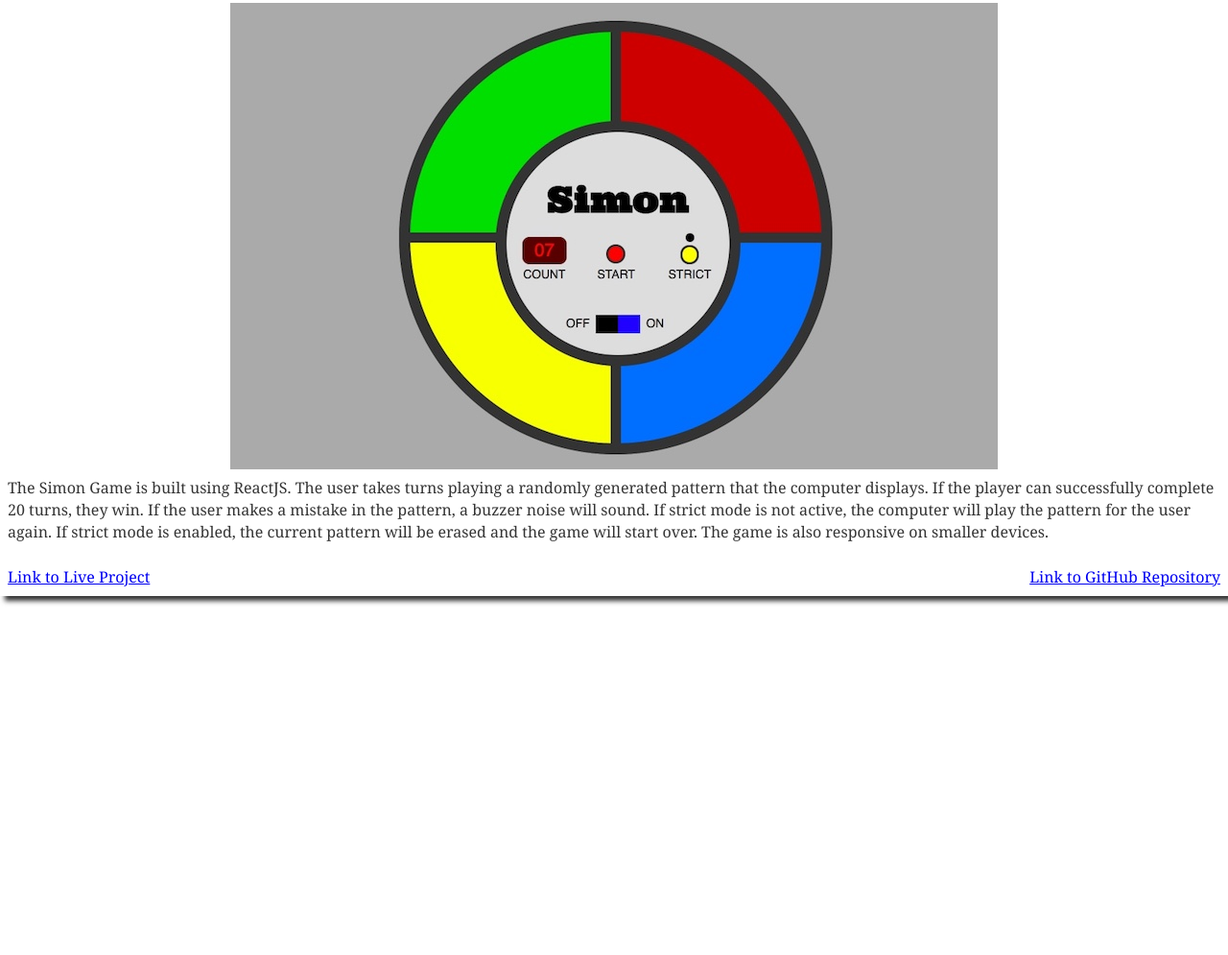
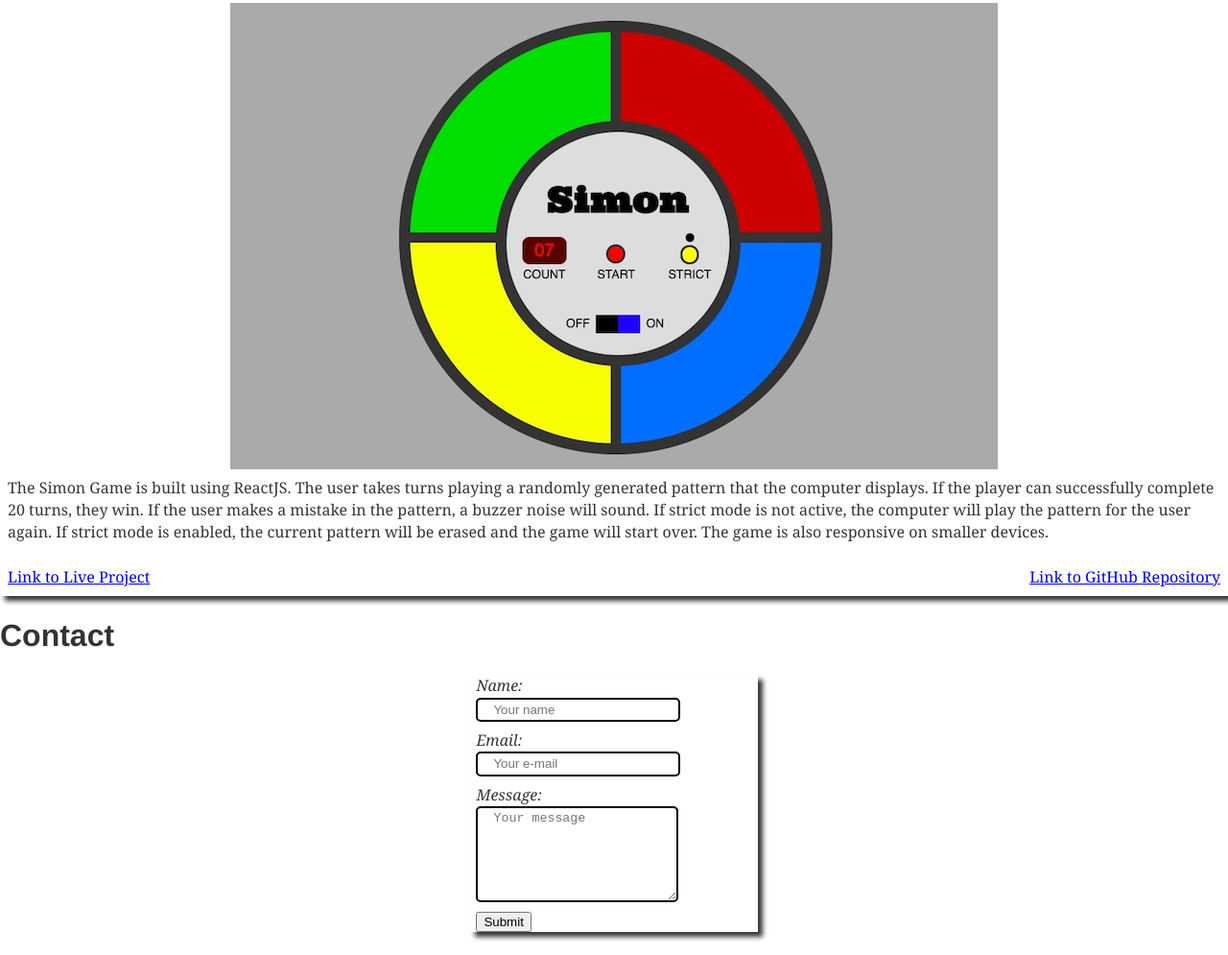
Before and after one commit to entorenee/Portfolio-Site, a Gatsby site: page / in a window 1280 px wide. Shown: the part 1056-2051 px from the top of the page at 96% size. Before the commit the page ends 1701 px from the top, so only its background shows below. Built offline with nearby package versions, Linux system fonts and the light colour scheme; Gatsby itself is replaced by a stand-in of ours; some packages are replaced by stand-ins of ours; what typography-theme-lincoln would draw is missing.

Commit message:
Add Contact section to index page

```diff
--- a/src/pages/index.js
+++ b/src/pages/index.js
@@ -1,7 +1,7 @@
 import React from 'react';
-import Link from 'gatsby-link';
 import About from '../components/about/About';
 import Work from '../components/work/Work';
+import Contact from '../components/Contact';
 
 const { Fragment } = React;
 
@@ -9,6 +9,7 @@ const IndexPage = () => (
   <Fragment>
     <About />
     <Work />
+    <Contact />
   </Fragment>
 );
 
```
